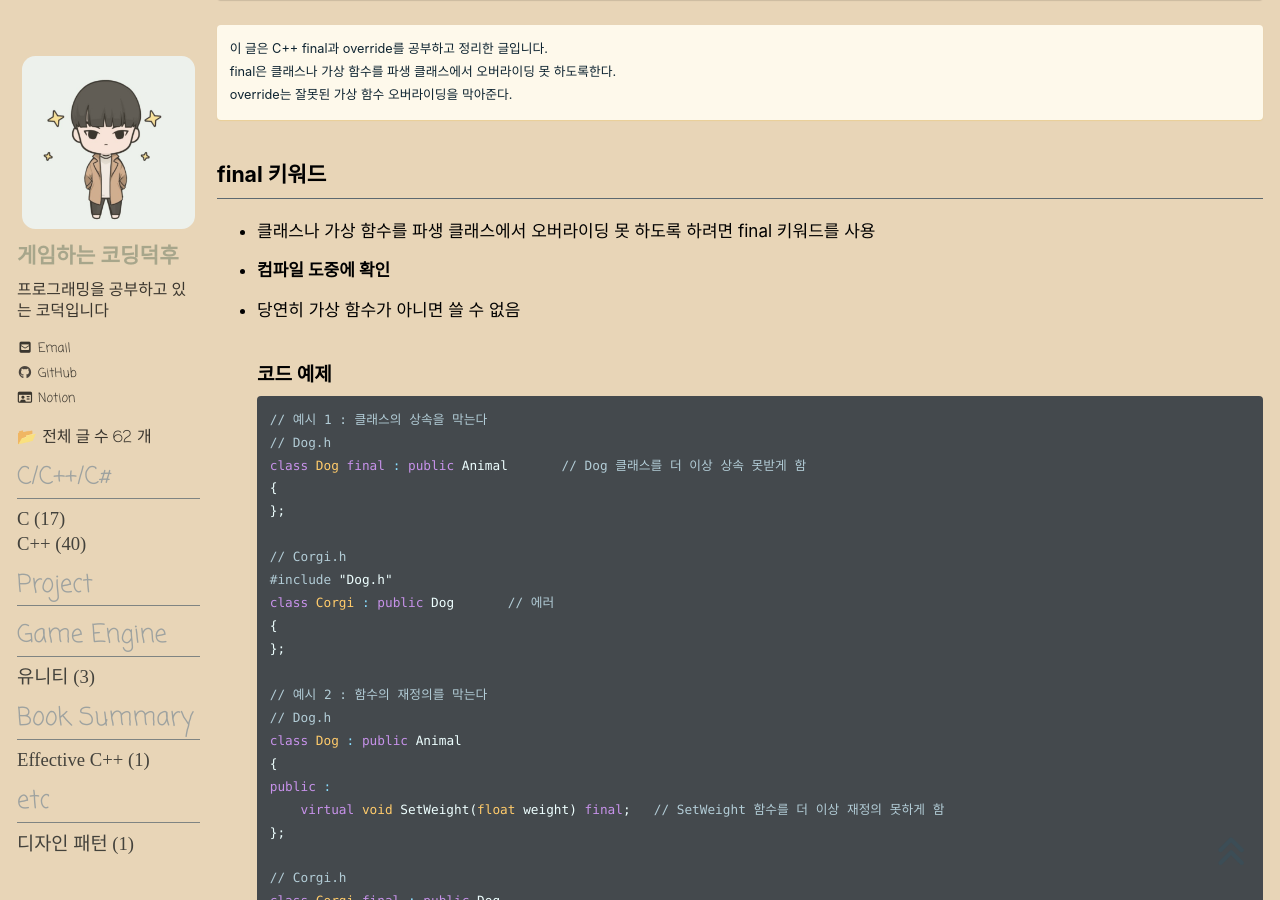
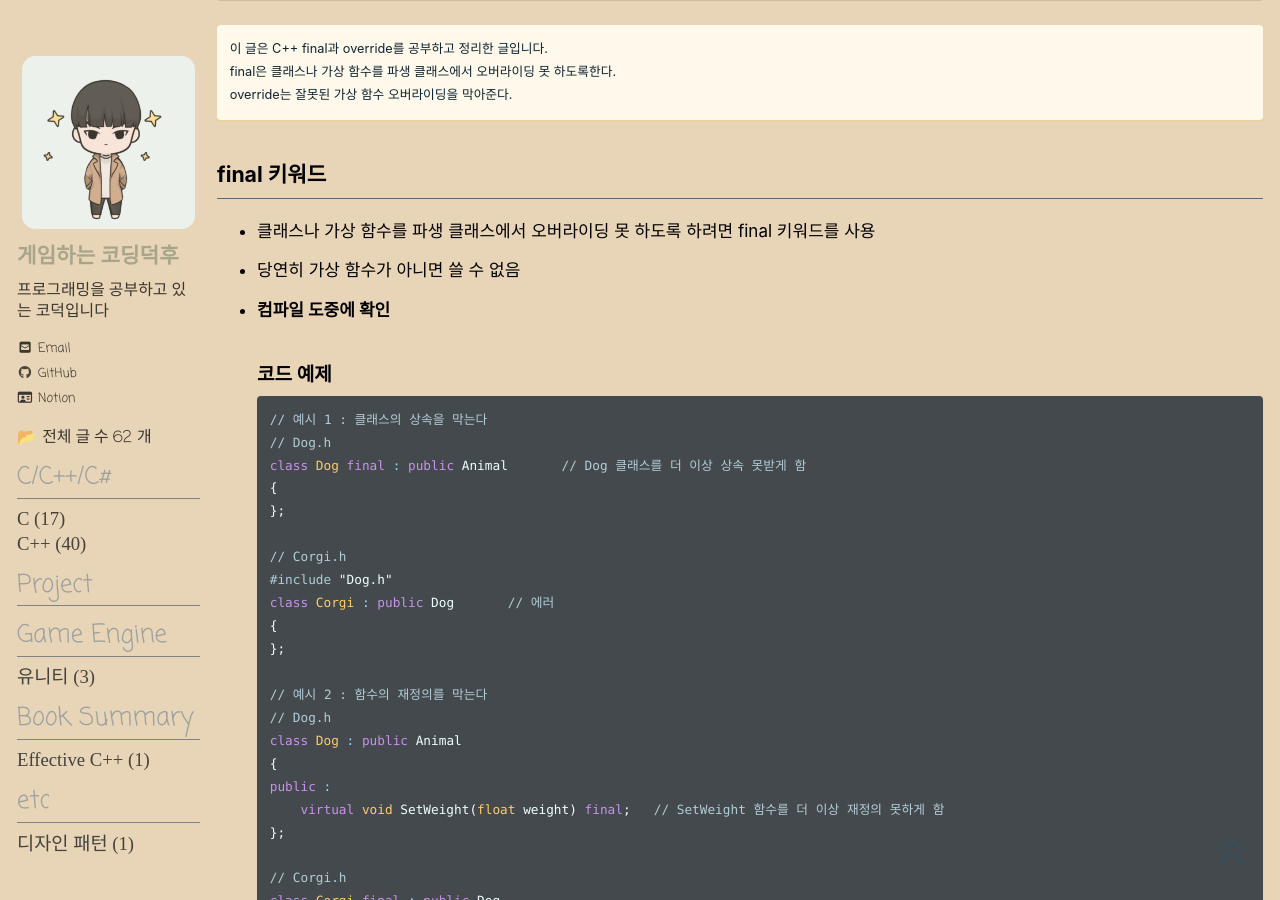
Before and after one commit to reoul/reoul.github.io, a Jekyll site: the page built from _posts/cpp/2022-06-01-cpp-39.md, in a window 1280 px wide and 900 px high, scrolled down 512 px. Built offline with Jekyll 4.4.1, drawn with Linux system fonts in a browser that asks for light colours; cached includes are drawn as plain includes; nearby versions of some CDN libraries; some web fonts are replaced; comment, search, counter and statistics services are not loaded; grey boxes are pictures that could not be loaded.

Commit message:
Modify C++ final and override

````diff
--- a/_posts/cpp/2022-06-01-cpp-39.md
+++ b/_posts/cpp/2022-06-01-cpp-39.md
@@ -26,8 +26,8 @@
 
 ## final 키워드
 - 클래스나 가상 함수를 파생 클래스에서 오버라이딩 못 하도록 하려면 final 키워드를 사용
+- 당연히 가상 함수가 아니면 쓸 수 없음
 - **컴파일 도중에 확인**
-- 당연히 가상 함수가 아니면 쓸 수 없음
 
   ### 코드 예제
   ```cpp
````
